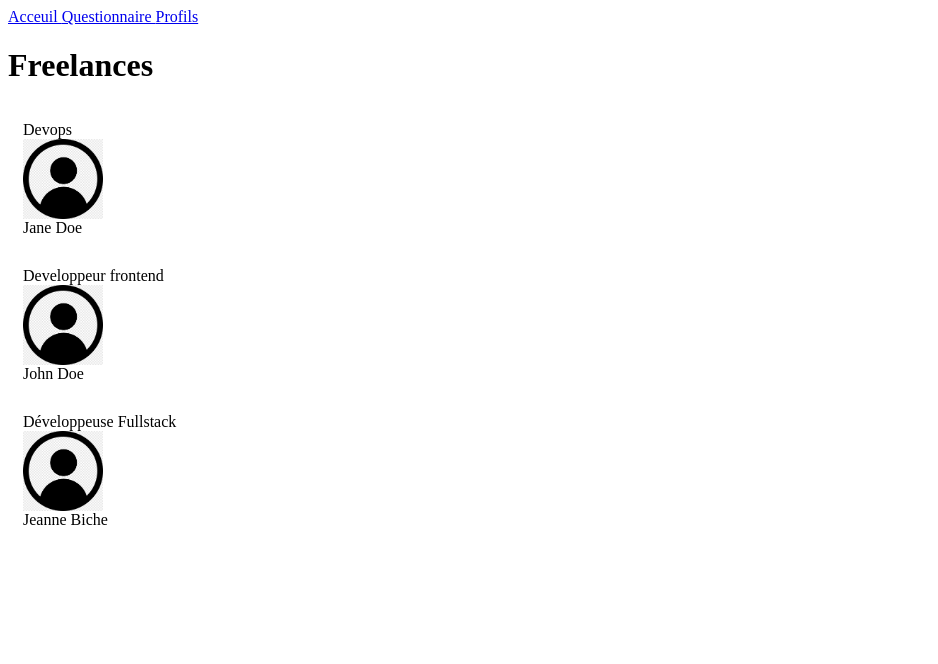
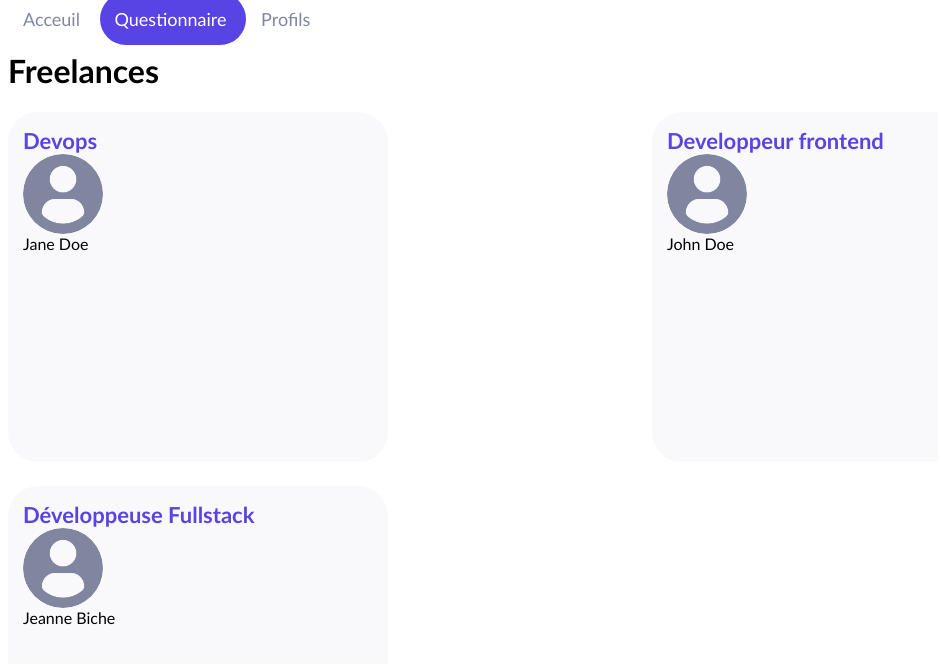
Before and after one commit to hassanrobleh/shiny-agency, a React (Create React App) app: page /freelances in a window 1280 px wide. Shown: the top 664 px of the page, without its empty margins (0-938 px from the left). Built offline with nearby package versions, Linux system fonts and the light colour scheme.

Commit message:
styledComponent

```diff
--- a/package.json
+++ b/package.json
@@ -11,6 +11,7 @@
     "react-dom": "^17.0.2",
     "react-router-dom": "^6.0.2",
     "react-scripts": "4.0.3",
+    "styled-components": "^5.3.3",
     "web-vitals": "^1.1.2"
   },
   "scripts": {
--- a/src/components/Card/index.jsx
+++ b/src/components/Card/index.jsx
@@ -1,13 +1,32 @@
 import PropTypes from 'prop-types'
 import DefaultPicture from '../../assets/profile.png'
+import styled from 'styled-components'
+import colors from '../../utils/style/colors';
+
+const CardLabel = styled.span`color:#5843e4; font-size:22px; font-weight:bold`;
+const CardImage = styled.img`height:80; width:80px; border-radius:50%`;
+const CardWrapper = styled.div`
+    display: flex;
+    flex-direction: column;
+    padding: 15px;
+    background-color: ${colors.backgroundLight};
+    border-radius: 30px;
+    width: 350px;
+    transition: 200ms;
+    &:hover {
+        cursor: pointer;
+        box-shadow: 2px 2px 10px #e2e3e9;
+    }
+`
+
 
 function Card({ label, title, picture }) {
   return (
-    <div style={{ display: 'flex', flexDirection: 'column', padding: 15 }}>
-      <span>{label}</span>
-      <img src={picture} alt="freelance" height={80} width={80} />
+    <CardWrapper>
+      <CardLabel>{label}</CardLabel>
+      <CardImage src={picture} alt="freelance"/>
       <span>{title}</span>
-    </div>
+    </CardWrapper>
   )
 }
 
--- a/src/components/Header/index.jsx
+++ b/src/components/Header/index.jsx
@@ -1,12 +1,28 @@
 import { Link } from "react-router-dom";
+import styled from "styled-components";
+import colors from "../../utils/style/colors";
+
+// const StyleLink = styled(Link)`
+//     padding:15px; color:#8186a0; text-decoration:none; font-size: 17px ;
+//     ${({props}) => props.$isFullLink && `color: white; border-radius: 30px; background-color: #5843E4;`}
+// `
+const StyledLink = styled(Link)`
+    padding: 15px;
+    color: #8186a0;
+    text-decoration: none;
+    font-size: 18px;
+    ${(props) =>
+        props.$isFullLink &&
+        `color: white; border-radius: 30px; background-color: ${colors.primary}`}
+`
 
 export default function Header() {
 
     return(
         <nav>
-            <Link to="/">Acceuil </Link>
-            <Link to="/survey/1">Questionnaire </Link>
-            <Link to="/freelances">Profils</Link>
+            <StyledLink to="/">Acceuil </StyledLink>
+            <StyledLink to="/survey/1" $isFullLink>Questionnaire </StyledLink>
+            <StyledLink to="/freelances">Profils</StyledLink>
         </nav>
     )
 }
--- a/src/index.jsx
+++ b/src/index.jsx
@@ -7,11 +7,19 @@ import Header from './components/Header'
 import Error from './components/Error'
 import Results from './pages/Results'
 import Freelances from './pages/Freelances'
+import { createGlobalStyle } from "styled-components";
+
+const GlobalStyled = createGlobalStyle`
+  * {
+    font-family: 'Trebuchet MS', Helvetica, sans-serif;
+  }
+`
 
 ReactDOM.render(
   <React.StrictMode>
     <Router>
-      <Header />
+      <GlobalStyled/>
+      <Header/>
       <Routes>
         <Route exact path="/" element={<Home />} />
         <Route path="/survey/:questionNumber" element={<Survey />} />
--- a/src/pages/Freelances/index.jsx
+++ b/src/pages/Freelances/index.jsx
@@ -1,6 +1,13 @@
+import DefaultPicture from '../../assets/profile.png'
+import styled from 'styled-components'
 import Card from '../../components/Card'
-import DefaultPicture from '../../assets/profile.png'
 
+const ContainerCard = styled.div`
+  display: grid;
+  gap: 24px;
+  grid-template-rows: 350px 350px;
+  grid-template-columns: repeat(2, 1fr);
+`
 
 const freelances = [
   {
@@ -20,15 +27,20 @@ const freelances = [
   },
 ]
 
-
 export default function Freelances() {
-
   return (
     <div>
       <h1>Freelances</h1>
+      <ContainerCard>
         {freelances.map((profil, index) => (
-                <Card key={`${profil.name}-${index}`} title={profil.name}  label={profil.jobTitle} picture={profil.picture}/>
+          <Card
+            key={`${profil.name}-${index}`}
+            title={profil.name}
+            label={profil.jobTitle}
+            picture={profil.picture}
+          />
         ))}
+      </ContainerCard>
     </div>
   )
 }
--- /dev/null
+++ b/src/utils/style/colors.js
@@ -0,0 +1,8 @@
+
+const colors = {
+    primary: '#5843E4',
+    secondary: '#8186A0',
+    backgroundLight: '#F9F9FC',
+}
+
+export default colors;
```
Also changed, not shown: src/assets/profile.png, 1 other file (tests, documents, lock files or other folders). Lines whose indentation alone changed are shown as unchanged.
